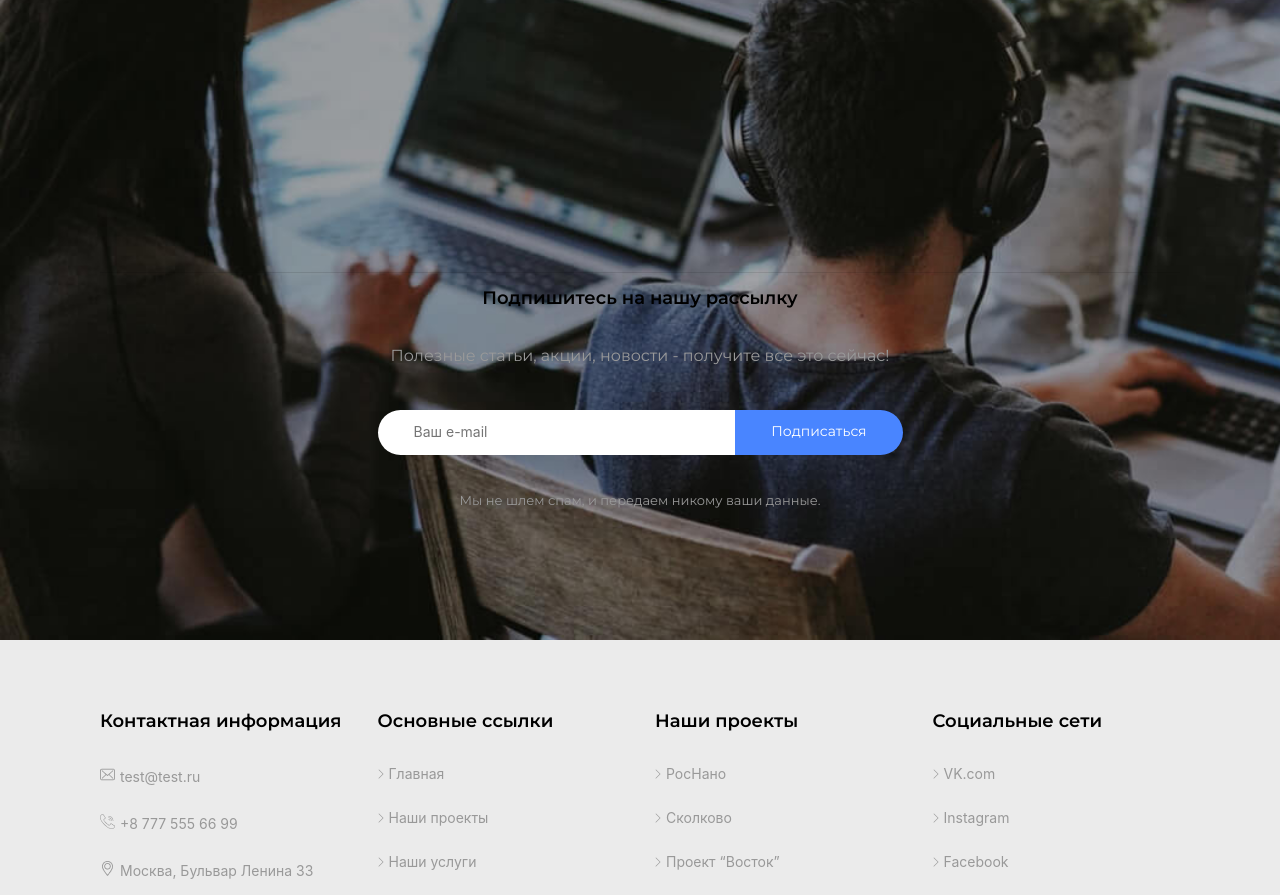
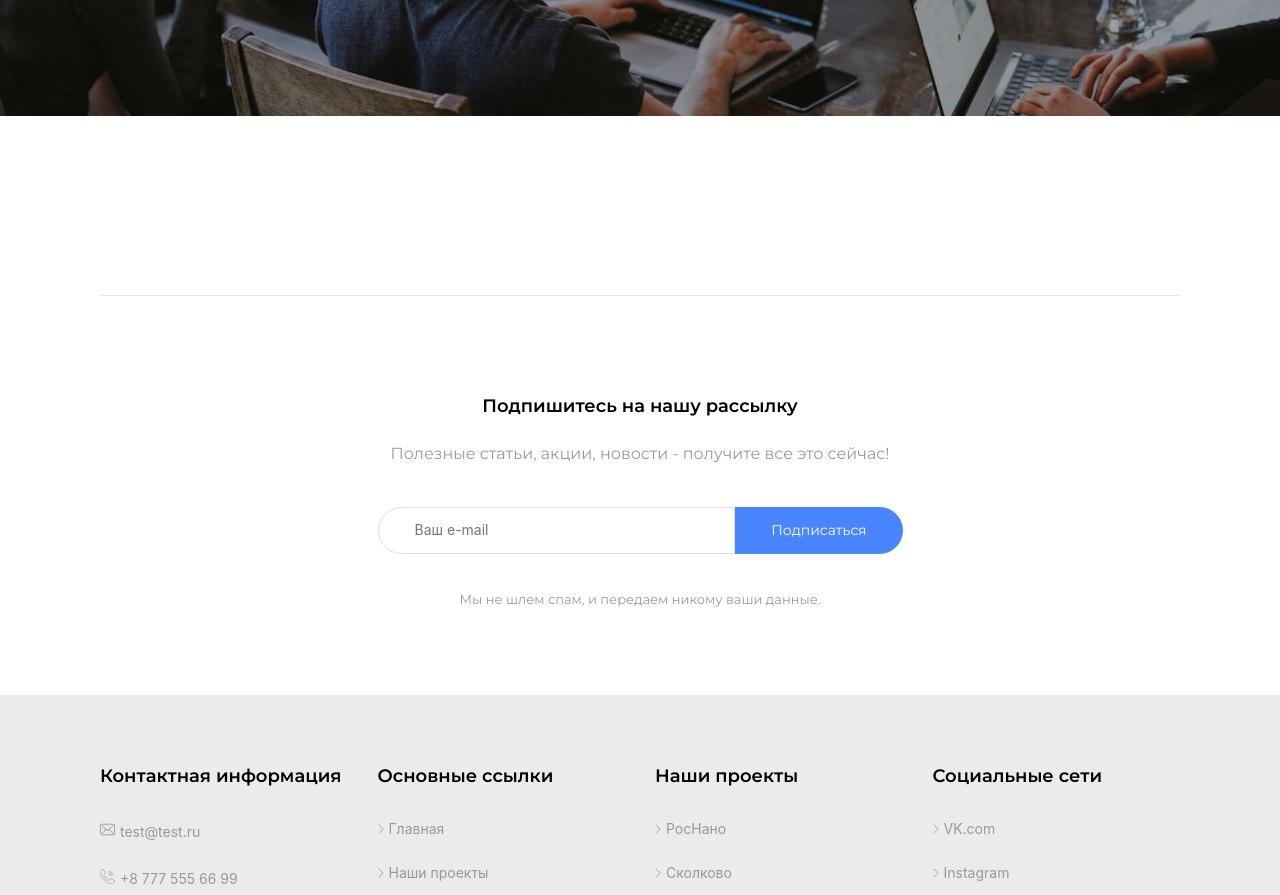
Before and after one commit to BorisSTLcorp/htmlStudi, a plain HTML site: page index.html in a window 1280 px wide. Shown: the part 4762-5657 px from the top of the page. Drawn offline with nearby package versions, Linux system fonts and the light colour scheme.

Commit message:
fix (video section): add subscribe section

```diff
--- a/SCSS/style.scss
+++ b/SCSS/style.scss
@@ -295,10 +295,11 @@
 }
 
 .our-video {
-    padding: 70px 0 85px;
+    padding: 70px 0 0;
     background: url('../img/Rectangle.jpg') no-repeat;
     background: linear-gradient(180deg, url('../img/Rectangle.jpg') no-repeat 50%, #FFF 50%);
     background-size: cover;
+    max-height: 570px;
 
 }
 
@@ -323,11 +324,14 @@
     height: 430px;
 }
 
+.subscribe {
+    padding: 165px 0 85px;
+}
 
-.form-title {
+.subscribe-title {
     display: flex;
     justify-content: center;
-    margin: 0 0 30px;
+    margin: 85px 0 20px;
 
 
     & h3 {
@@ -338,18 +342,25 @@
     }
 }
 
-.form-text {
+.subscribe-text {
     display: flex;
     justify-content: center;
     margin: 0 0 30px;
-
-    & .text-under-button {
-        font-size: 13px;
-        line-height: 21px;
-    }
 }
 
-.form-input {
+.subscribe-text-under-button {
+    display: flex;
+    justify-content: center;
+    margin: 0;
+}
+
+.text-under-button {
+    font-size: 13px;
+    line-height: 21px;
+    margin: 0;
+}
+
+.subscribe-input {
     display: flex;
     justify-content: center;
     margin: 0 0 35px;
@@ -364,10 +375,11 @@
         padding: 13px 36px 15px;
         border-radius: 30px 0 0 30px;
         width: 100%;
+        border: #dfdede solid 1px;
     }
 }
 
-.button-form {
+.button-subscribe {
     border-radius: 0 30px 30px 0;
 }
 
--- a/index.html
+++ b/index.html
@@ -311,31 +311,35 @@
                     <video src="https://www.youtube.com/watch?v=lGWhZptUnNU"></video>
                 </div>
             </div>
+        </div>
+    </section>
+    <section class="subscribe">
+        <div class="container">
             <hr>
             <div class="row justify-content-center">
-                <div class="col form-title">
+                <div class="col subscribe-title">
                     <h3 class="title ">
                         Подпишитесь на нашу рассылку
                     </h3>
                 </div>
             </div>
             <div class="row justify-content-center">
-                <div class="col-6 form-text">
+                <div class="col-6 subscribe-text">
                     <p class="text">
                         Полезные статьи, акции, новости - получите все это сейчас!
                     </p>
                 </div>
             </div>
             <div class="row justify-content-center">
-                <div class="col-6 form-input">
+                <div class="col-6 subscribe-input">
                     <form action="">
                         <input type="email" placeholder="Ваш e-mail">
-                        <button class="button button-form">Подписаться</button>
+                        <button class="button button-subscribe">Подписаться</button>
                     </form>
                 </div>
             </div>
             <div class="row justify-content-center">
-                <div class="col-6 form-text">
+                <div class="col-6 subscribe-text-under-button">
                     <p class="text text-under-button">
                         Мы не шлем спам, и передаем никому ваши данные.
                     </p>
```
Also changed, not shown: css/style.css.
